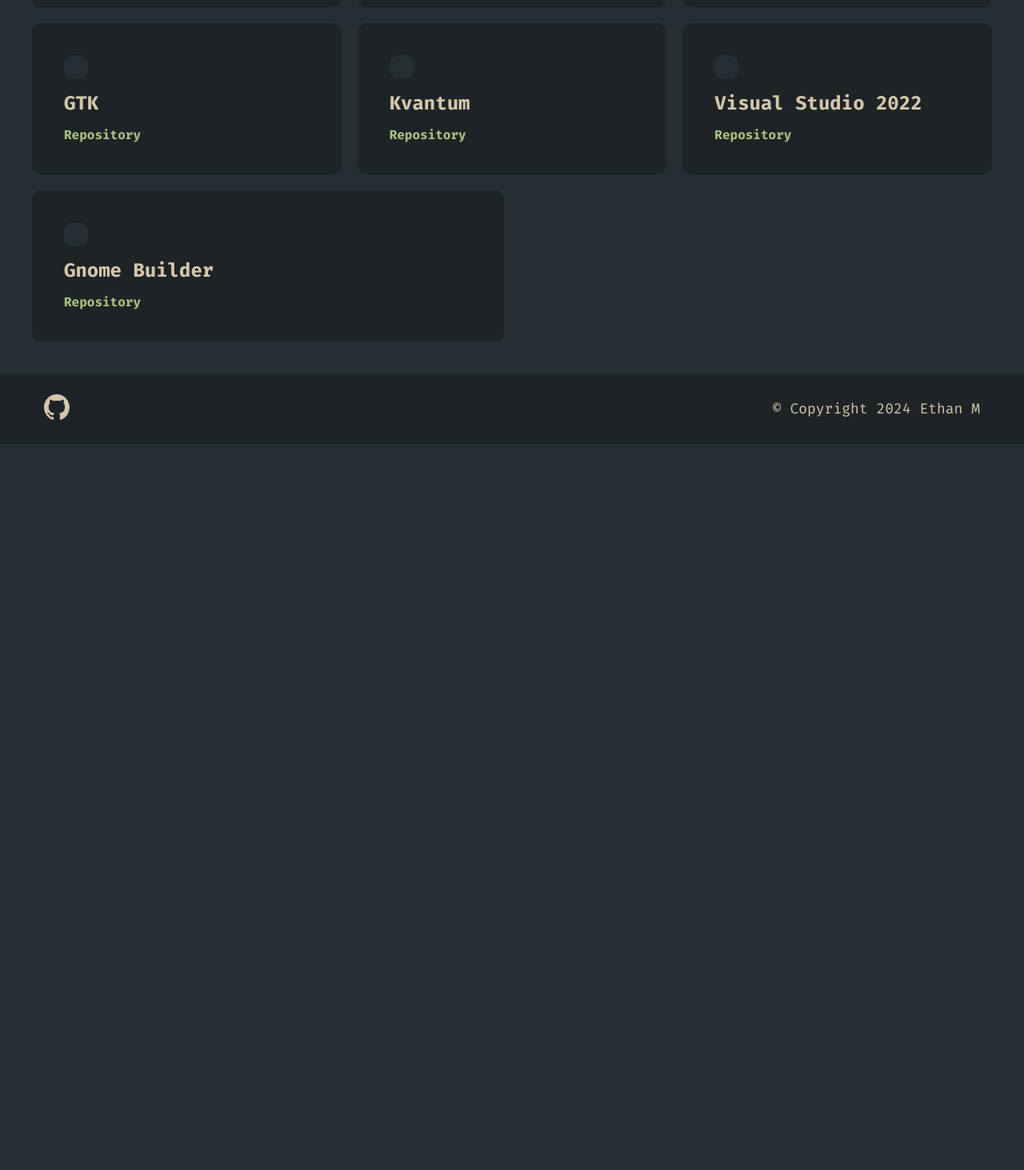
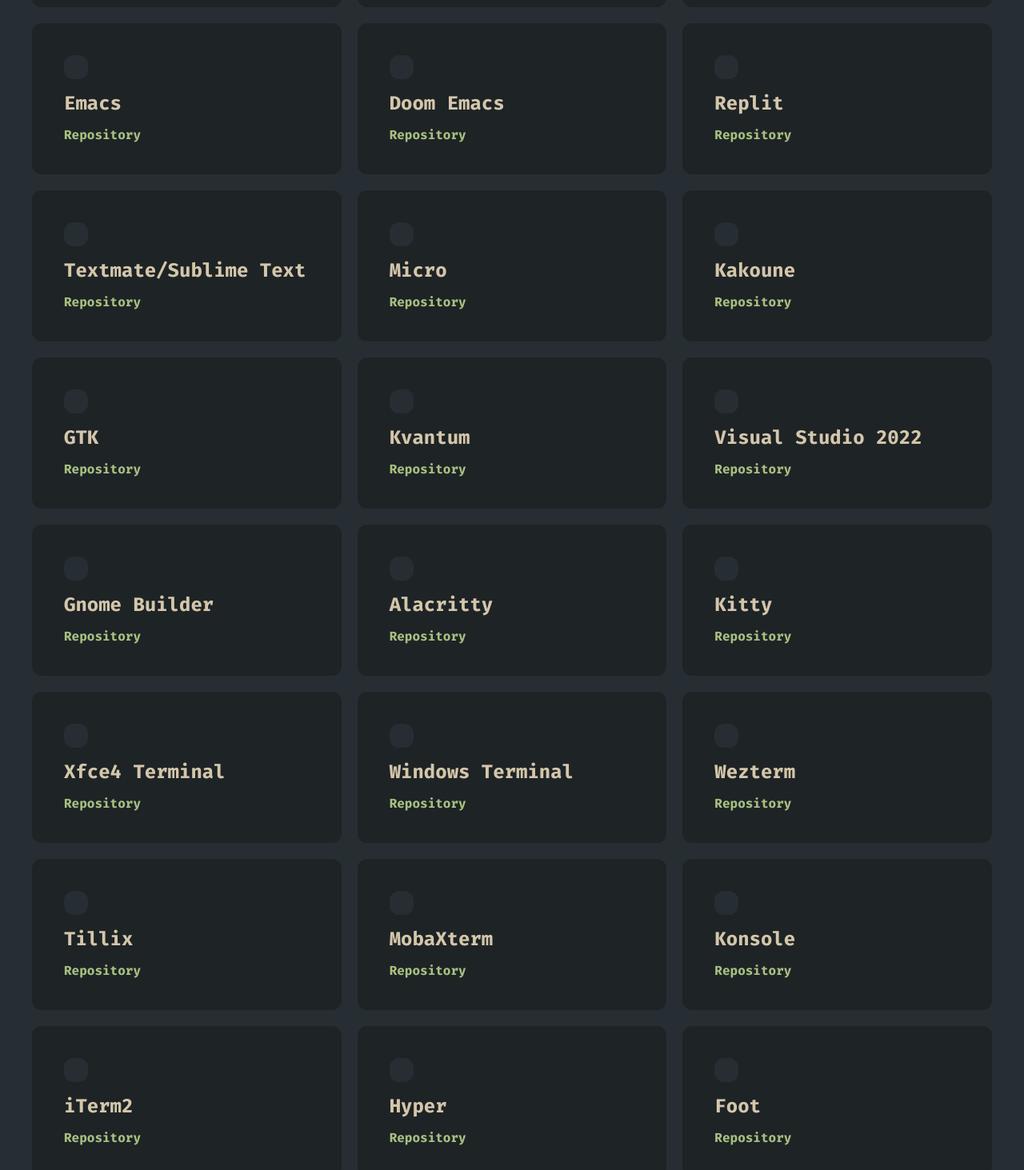
Before and after one commit to SirEthanator/Everforest-Web, a Next.js app: page /ports in a window 1280 px wide. Shown: the part 440-1903 px from the top of the page at 80% size. Before the commit the page ends 995 px from the top, so only its background shows below. Built offline with nearby package versions, Linux system fonts and the light colour scheme; a web font is replaced by a local one.

Commit message:
Ports: Lots more apps (still lots more to do)

```diff
--- a/app/ports/page.tsx
+++ b/app/ports/page.tsx
@@ -14,10 +14,34 @@ let cards = [
   ['Vim', 'nf-fa-pen', 'https://github.com/sainnhe/everforest'],
   ['VS Code', 'nf-fa-pen', 'https://github.com/sainnhe/everforest-vscode'],
   ['Jetbrains', 'nf-fa-pen', 'https://github.com/francma/everforest-jetbrains'],
+  ['Emacs', 'nf-fa-pen', 'https://github.com/Theory-of-Everything/everforest-emacs'],
+  ['Doom Emacs', 'nf-fa-pen', 'https://github.com/Cardoso1994/doom-everforest-theme'],
+  ['Replit', 'nf-fa-pen', 'https://replit.com/theme/@talwat321/everforest'],
+  ['Textmate/Sublime Text', 'nf-fa-pen', 'https://github.com/mhanberg/everforest-textmate'],
+  ['Micro', 'nf-fa-pen', 'https://github.com/atomashevic/everforest-micro'],
+  ['Kakoune', 'nf-fa-pen', 'https://codeberg.org/jdugan6240/everforest.kak'],
+
   ['GTK', 'nf-md-palette_swatch_variant', 'https://github.com/Fausto-Korpsvart/Everforest-GTK-Theme'],
   ['Kvantum', 'nf-md-palette_swatch_variant', 'https://github.com/SirEthanator/Hyprland-Dots/tree/main/.config/Kvantum/Everforest'],
+
   ['Visual Studio 2022', 'nf-fa-gear', 'https://github.com/ZachFranzen/Everforest'],
   ['Gnome Builder', 'nf-fa-gear', 'https://github.com/n1yn/everforest-gnome-builder'],
+
+  ['Alacritty', 'nf-dev-terminal', 'https://gist.github.com/sainnhe/6432f83181c4520ea87b5211fed27950'],
+  ['Kitty', 'nf-dev-terminal', 'https://github.com/bgrnwd/everforest-kitty'],
+  ['Xfce4 Terminal', 'nf-dev-terminal', 'https://github.com/toabr/everforest-xfce4-terminal'],
+  ['Windows Terminal', 'nf-dev-terminal', 'gist.github.com/suppayami/7d427d116b97564d1c565a7aed092d08'],
+  ['Wezterm', 'nf-dev-terminal', 'https://github.com/frdwin/everforest-for-wezterm'],
+  ['Tillix', 'nf-dev-terminal', 'https://github.com/spacefall/everforest-tilix'],
+  ['MobaXterm', 'nf-dev-terminal', 'https://gist.github.com/broot5/1d9d5ea97ef6e7cf48a31bd45e47e771'],
+  ['Konsole', 'nf-dev-terminal', 'https://store.kde.org/c/1638326'],
+  ['iTerm2', 'nf-dev-terminal', 'https://github.com/icewind/everforest.iterm2'],
+  ['Hyper', 'nf-dev-terminal', 'https://github.com/tani/hyper-everforest'],
+  ['Foot', 'nf-dev-terminal', 'https://gist.github.com/jakesco/c9b11f362f4ae0251ba2ca99a4e1e005'],
+  ['Gnome Terminal', 'nf-dev-terminal', 'https://github.com/em3n/Everforest-GnomeTerminal'],
+
+  ['Firefox', 'nf-fa-globe', 'https://addons.mozilla.org/en-US/firefox/addon/everforest-dark-official/'],
+  ['Chrome', 'nf-fa-globe', 'https://github.com/talwat/dotfiles/tree/main/macOS/everforest/chrome/everforest'],
 ]
 
 let components = []
```
